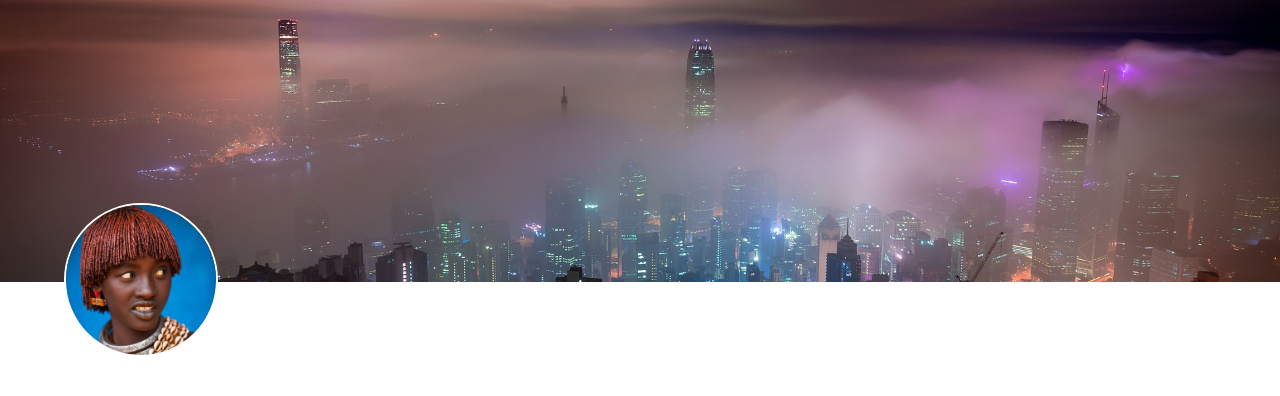
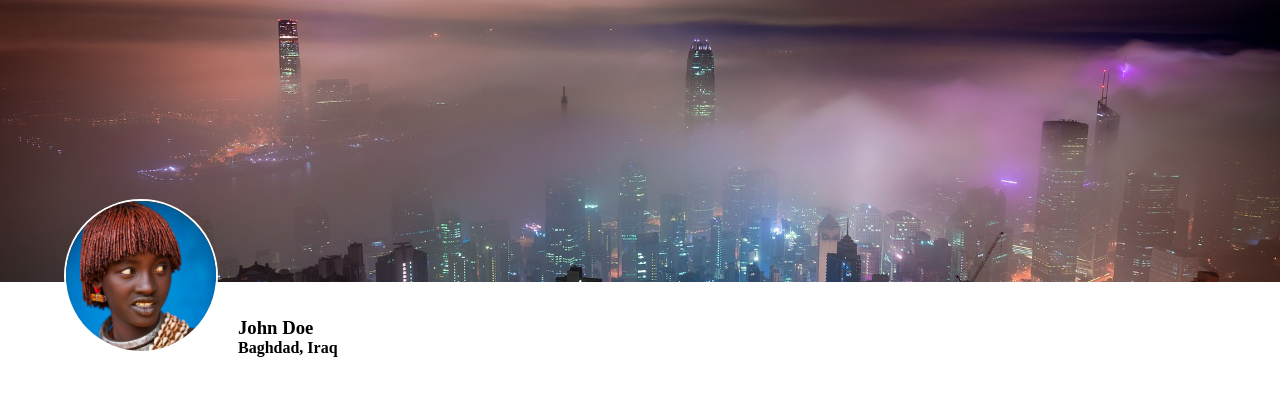
Before and after one commit to Zainab98Azzam/bootcamp-iraq-2020-apr-css-code-along, a plain HTML site: page index.html in a window 1280 px wide. Shown: the part 72-468 px from the top of the page. Drawn offline with Linux system fonts and the light colour scheme.

Commit message:
Add user info

```diff
--- a/index.html
+++ b/index.html
@@ -26,7 +26,13 @@
   <!-- cover image -->
   <div class="cover">
   <!-- profile picture -->
-    <img src="imgs/profile.jpg" class="avatar">
+    <div class="avatar-container">
+      <img src="imgs/profile.jpg" class="avatar-img">
+      <div class="user-info">
+        <h3>John Doe</h3>
+        <h4>Baghdad, Iraq</h4>
+      </div>
+    </div>
   </div>
   <!-- information about person -->
   <!-- followers list -->
--- a/style.css
+++ b/style.css
@@ -17,14 +17,23 @@ a {
     position: relative;
 }
 
-.avatar {
+.avatar-container {
+    position: absolute;
+    left: 64px;
+    bottom: -75px;
+}
+
+.user-info {
+    margin-left: 16px;
+    display: inline-block;
+}
+
+.avatar-img {
     border-radius: 50%;
     width: 150px;
     height: 150px;
     border: 2px solid white;
-    position: absolute;
-    left: 64px;
-    bottom: -75px;
+    display: inline-block;
 }
 
 .logo {
```
